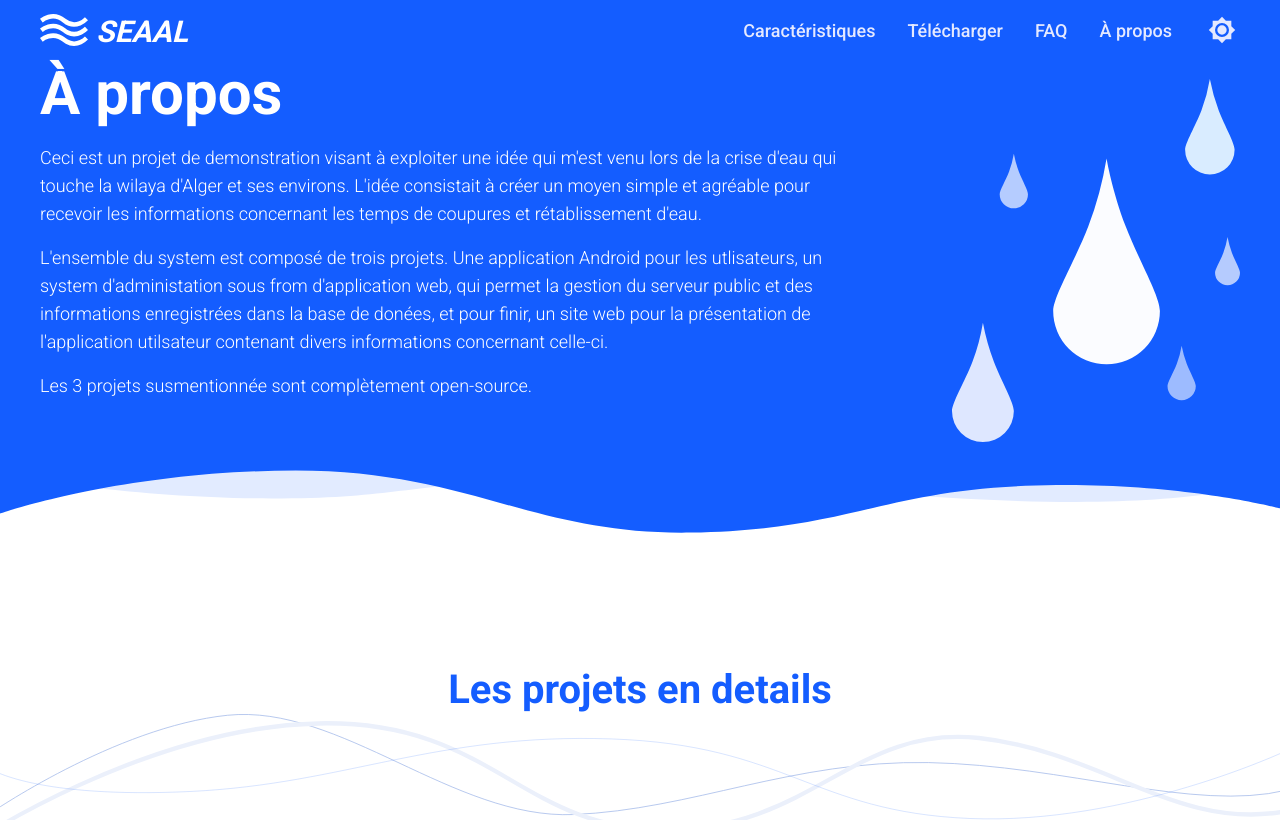
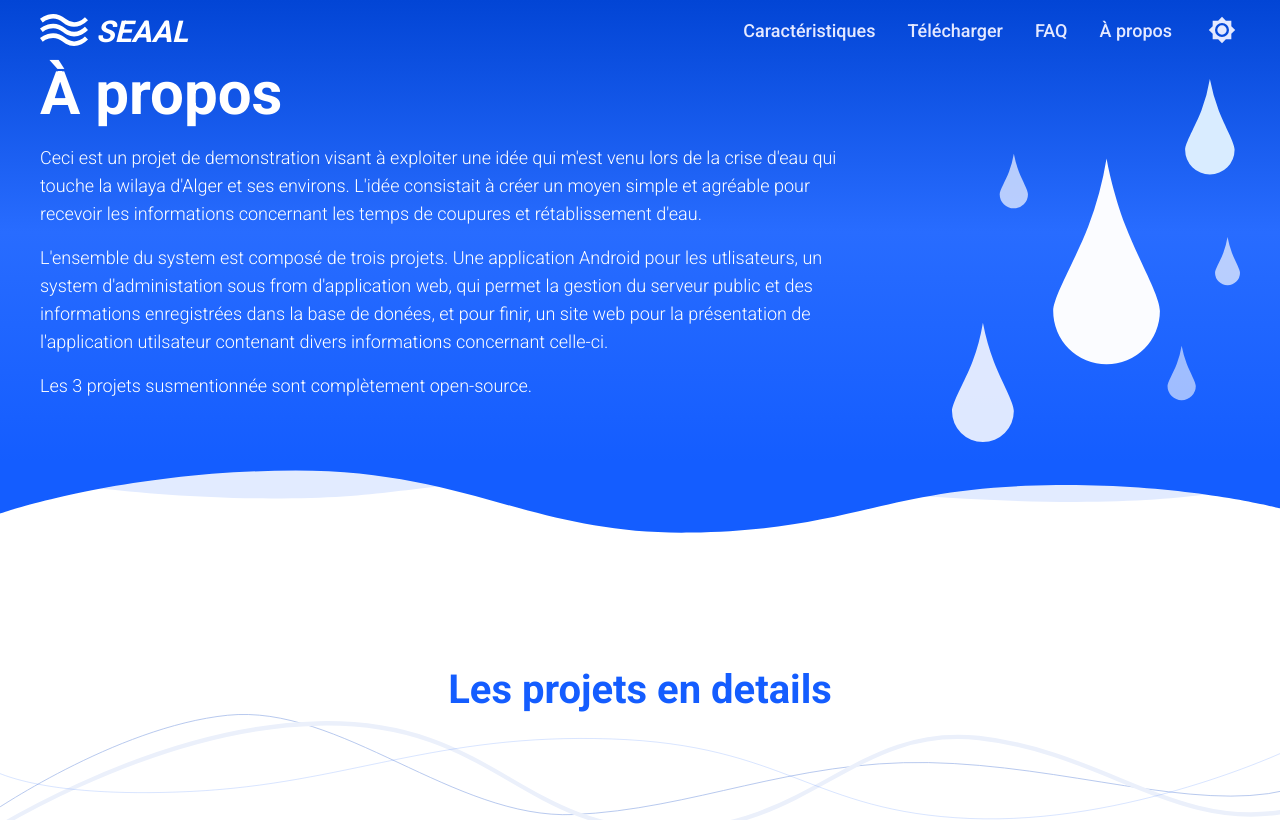
Before and after one commit to medchek/water-schedule-website, a Next.js app: page /about in a window 1280 px wide. Shown: the top 820 px of the page. Built offline with nearby package versions, Linux system fonts and the light colour scheme.

Commit message:
style: change hero background color

```diff
--- a/components/about/AboutHero.tsx
+++ b/components/about/AboutHero.tsx
@@ -9,7 +9,7 @@ import AboutHeroButtomSvg from "../svg/AboutHeroBottomSvg";
 const AboutHero = () => {
   return (
     <Fragment>
-      <Padding className="flex flex-col w-full h-auto xl:h-[570px] bg-appBlue dark:bg-darkAppHero">
+      <Padding className="flex flex-col w-full h-auto xl:h-[570px] bg-gradient-to-b from-[#0245d5] via-[#286cff] to-appBlue dark:from-darkAppHero dark:via-[#1b2970] dark:to-darkAppHero">
         <Header />
         <div
           id="about-hero-content"
```
